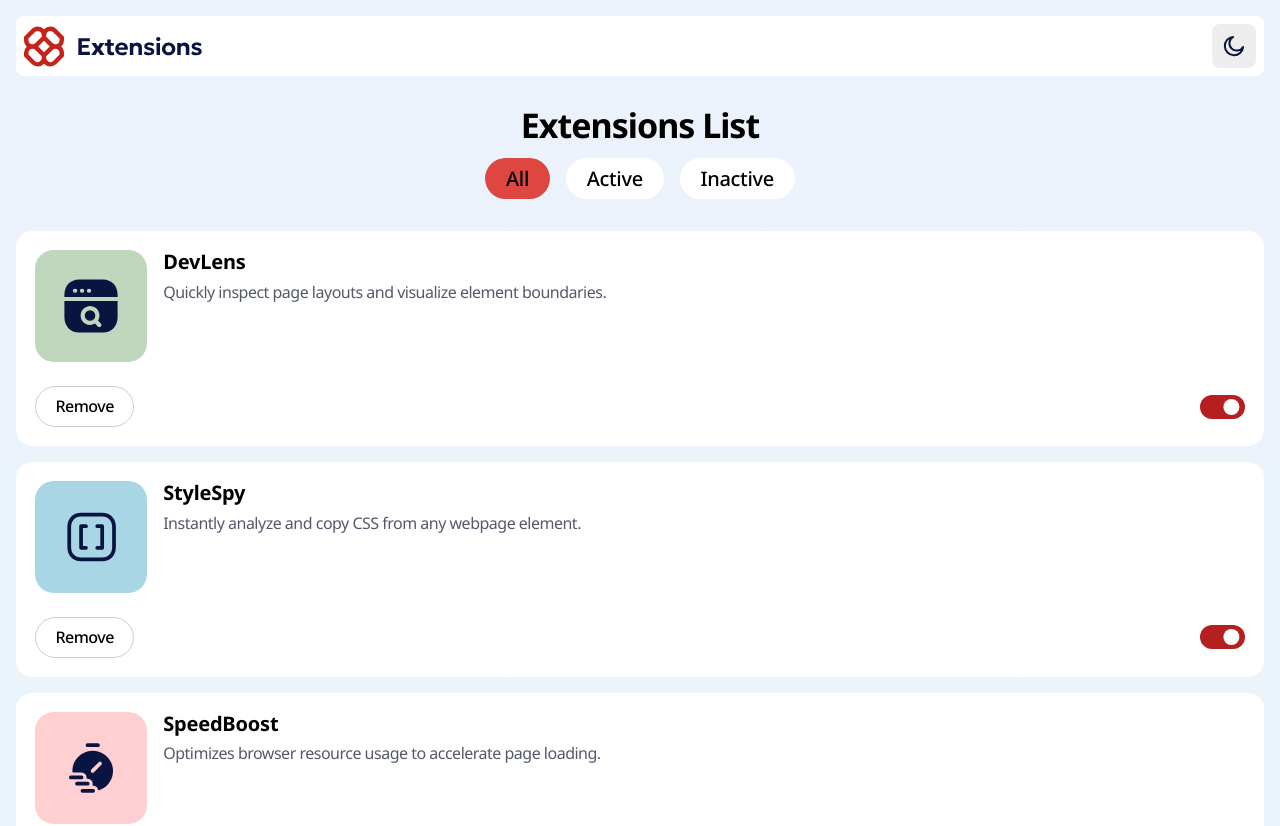
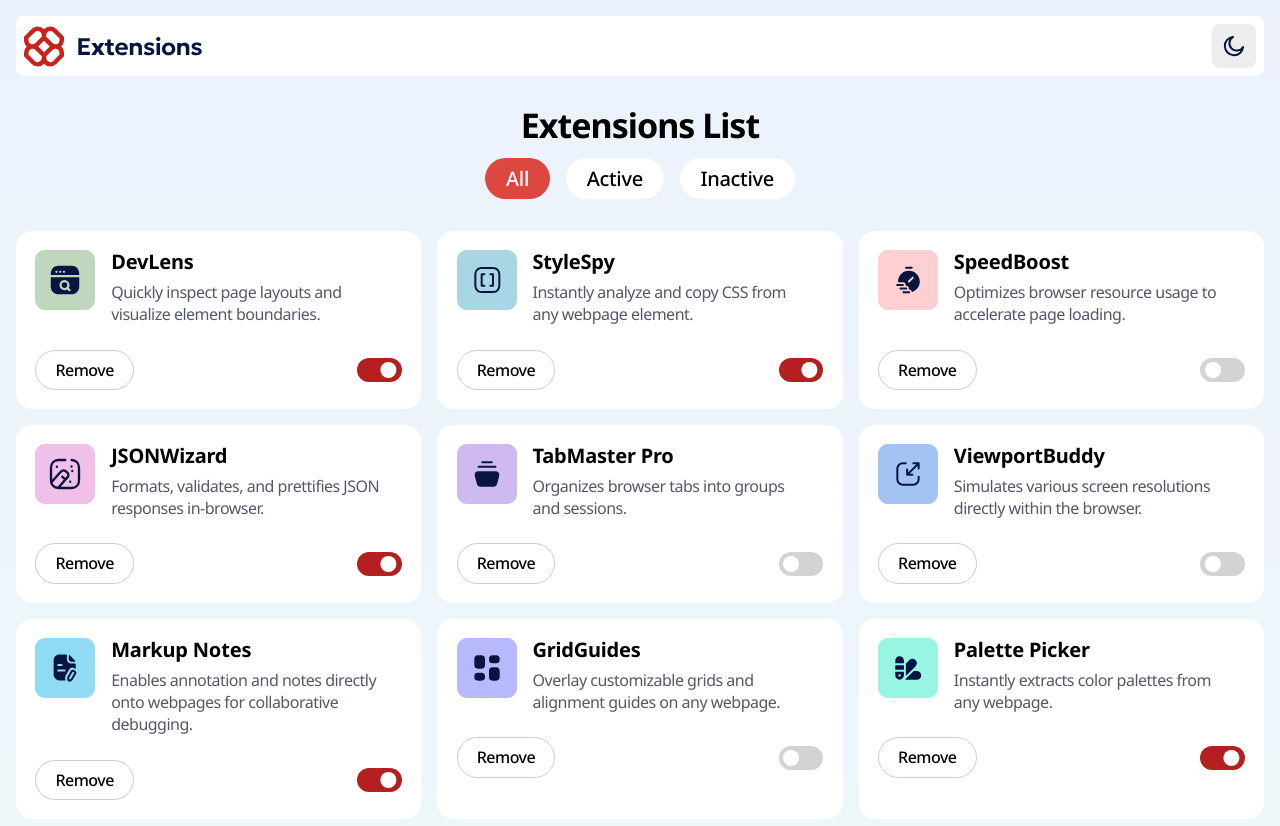
Before and after one commit to Dzik0/browser-extension, a React (Vite) app: page / in a window 1280 px wide. Shown: the top 826 px of the page. Built offline with nearby package versions, Linux system fonts and the light colour scheme.

Commit message:
made the site responsive

```diff
--- a/src/comps/Extension.jsx
+++ b/src/comps/Extension.jsx
@@ -6,7 +6,7 @@
     <div className={clsx('item-box', darkMode && 'item-box-dark-mode')}>
       <div className="item-info-box">
         <div className="info-box-img">
-          <img src={info.logo} alt="" />
+          <img className="logo-box" src={info.logo} alt="" />
         </div>
         <div className="info-box-info">
           <h3 className={clsx('text-preset-2', darkMode && 'h3-dark-mode')}>
@@ -35,7 +35,7 @@
         >
           Remove
         </button>
-        <div
+        <button
           className={clsx(
             'move-btn',
             info.isActive && 'move-btn-active',
@@ -51,7 +51,7 @@
               info.isActive && 'move-btn-ball-active'
             )}
           ></div>
-        </div>
+        </button>
       </div>
     </div>
   );
--- a/src/index.css
+++ b/src/index.css
@@ -193,6 +193,18 @@
   gap: 1rem;
 }
 
+@media (min-width: 760px) {
+  main {
+    grid-template-columns: 1fr 1fr;
+  }
+}
+
+@media (min-width: 1200px) {
+  main {
+    grid-template-columns: 1fr 1fr 1fr;
+  }
+}
+
 .prime-container {
   border: none;
   min-height: 100vh;
@@ -235,6 +247,10 @@
   background-color: var(--neutral-200);
 }
 
+.upper-btn:focus {
+  outline: 1px solid red;
+}
+
 .upper-btn-dark-mode {
   background-color: var(--neutral-700);
   color: white;
@@ -247,6 +263,7 @@
 
 .upper-btn-highlighted {
   background-color: var(--red-500);
+  color: white;
 }
 /* SINGLE ITEM  */
 .item-box {
@@ -266,8 +283,8 @@
   margin-bottom: 1.5rem;
 }
 
-.info-box-img img {
-  width: 7rem;
+.info-box-img {
+  min-width: 60px;
 }
 
 .info-box-info {
@@ -307,10 +324,19 @@
   background-color: var(--red-500);
   cursor: pointer;
   border: 1px solid transparent;
+  color: white;
+}
+
+.remove-btn:focus {
+  outline: 1px solid red;
 }
 
 .remove-btn-dark-mode {
   color: white;
+}
+
+.remove-btn-dark-mode:hover {
+  color: var(--neutral-800);
 }
 
 .move-btn {
@@ -320,11 +346,15 @@
   border-radius: 2rem;
   display: flex;
   position: relative;
-
+  border: none;
   align-items: center;
   padding: 0.3rem;
   cursor: pointer;
   transition: background-color 0.5s ease;
+}
+
+.move-btn:focus {
+  outline: 1px solid red;
 }
 
 .move-btn-active {
```
